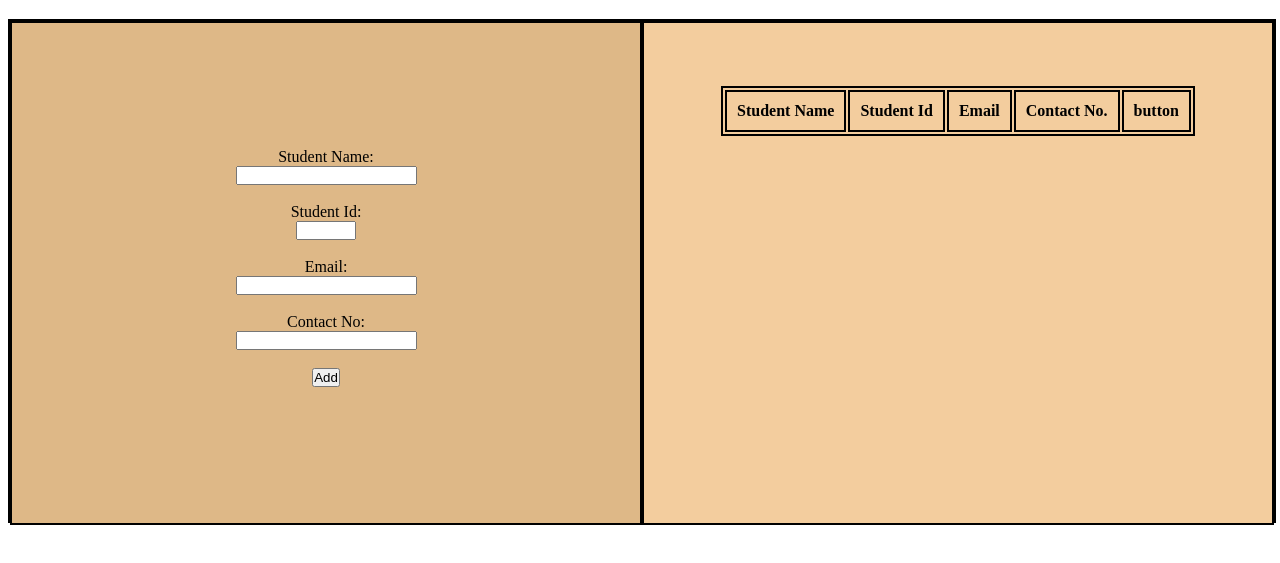
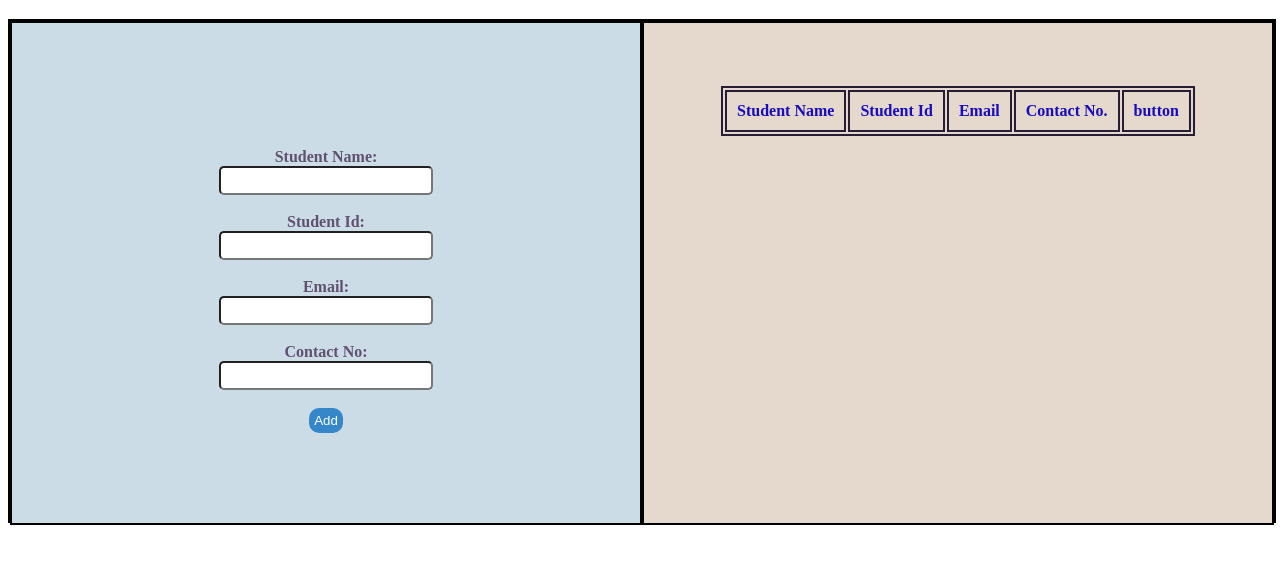
Before and after one commit to mohinigehlod/ToDoList, a plain HTML site: page StudentRegistration/index.html in a window 1280 px wide. Shown: the part 61-624 px from the top of the page. Drawn offline with Linux system fonts and the light colour scheme.

Commit message:
Update index.css

```diff
--- a/StudentRegistration/index.css
+++ b/StudentRegistration/index.css
@@ -21,7 +21,7 @@ h1{
     justify-content: center;
     text-align: center;
     border: 2px solid black;
-    background-color: burlywood;
+    background-color: rgb(203, 220, 230);
     height: 500px;
     width: 50%;
 }
@@ -52,19 +52,57 @@ h1{
 
 .enddiv{
   border: 2px solid rgb(0, 0, 0);
-  background-color: rgb(243, 205, 158);
+  background-color: rgb(228, 217, 204);
 
   height: 500px;
   width: 50%;
 
 }
+th{
+    color: rgb(25, 10, 191);
 
+}
+td{
+    color:rgb(96, 81, 111);
+}
 
 table, th, td{
-    border: 2px solid black;
+    border: 2px solid rgb(41, 28, 54);
+
 
 }
 
 th, td{
     padding: 10px;
 }
+
+button{
+    background-color: rgb(53, 135, 202);
+    color: white;
+    border-radius: 10px;
+    padding: 5px;
+border: none;
+}
+
+button:hover{
+  background-color: white;
+  color: black;
+  border: none;
+}
+
+input{
+    border-radius: 5px;
+    width: 200px;
+    padding: 5px;
+}
+
+input:hover{
+    background-color: rgb(186, 224, 239);
+
+}
+
+label{
+    font-weight: bolder;
+    color: rgb(96, 81, 111);
+
+}
```
